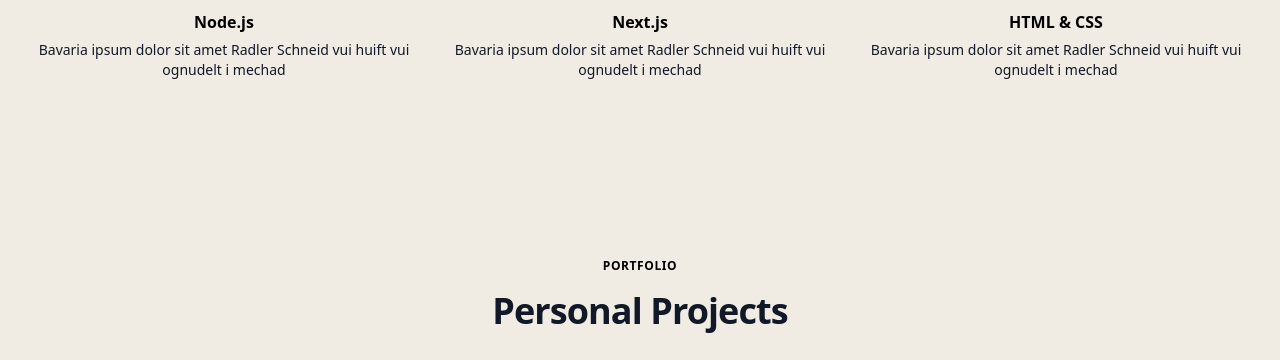
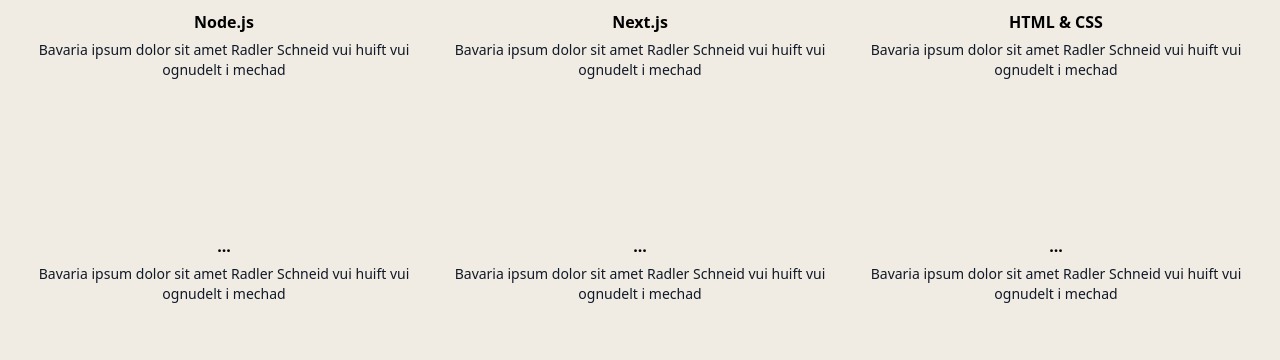
Before and after one commit to hekla00/portfolio, a Next.js app: page / in a window 1280 px wide. Shown: the part 1760-2120 px from the top of the page. Built offline with nearby package versions, Linux system fonts and the light colour scheme.

Commit message:
more skill fields added

```diff
--- a/pages/components/Skills.js
+++ b/pages/components/Skills.js
@@ -82,8 +82,8 @@
             mechad
           </p>
         </div>
-        {/* More Skills Below */}
-        {/* <div className="sm:text-center">
+        {/* More Skills Below  */}
+        <div className="sm:text-center">
           <div className="flex items-center justify-center w-16 h-16 mb-4 sm:mx-auto sm:w-24 sm:h-24">
             <img />
           </div>
@@ -92,8 +92,8 @@
             Bavaria ipsum dolor sit amet Radler Schneid vui huift vui ognudelt i
             mechad
           </p>
-        </div> */}
-        {/* <div className="sm:text-center">
+        </div>
+        <div className="sm:text-center">
           <div className="flex items-center justify-center w-16 h-16 mb-4 sm:mx-auto sm:w-24 sm:h-24">
             <img />
           </div>
@@ -102,8 +102,8 @@
             Bavaria ipsum dolor sit amet Radler Schneid vui huift vui ognudelt i
             mechad
           </p>
-        </div> */}
-        {/* <div className="sm:text-center">
+        </div>
+        <div className="sm:text-center">
           <div className="flex items-center justify-center w-16 h-16 mb-4 sm:mx-auto sm:w-24 sm:h-24">
             <img />
           </div>
@@ -112,7 +112,7 @@
             Bavaria ipsum dolor sit amet Radler Schneid vui huift vui ognudelt i
             mechad
           </p>
-        </div> */}
+        </div>
       </div>
     </div>
   );
```
